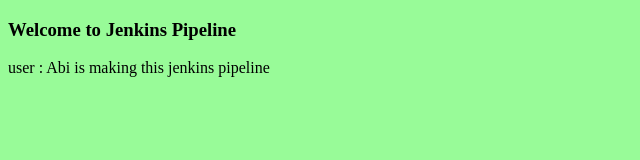
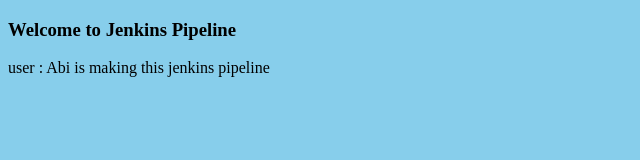
Before and after one commit to AbishekShekar/Experiment-1, a plain HTML site: page index.html in a window 1280 px wide. Shown: the whole page, without its empty margins (0-640 px from the left). Drawn offline with Linux system fonts and the light colour scheme.

Commit message:
Update index.html

```diff
--- a/index.html
+++ b/index.html
@@ -2,7 +2,7 @@
 <head>
   <title>Web_application server</title>
 </head>
-<body bgcolor='palegreen'>
+<body bgcolor='skyblue'>
   <h3>Welcome to Jenkins Pipeline</h3>
   <p>user : Abi is making this jenkins pipeline</p>
 </body>
```
